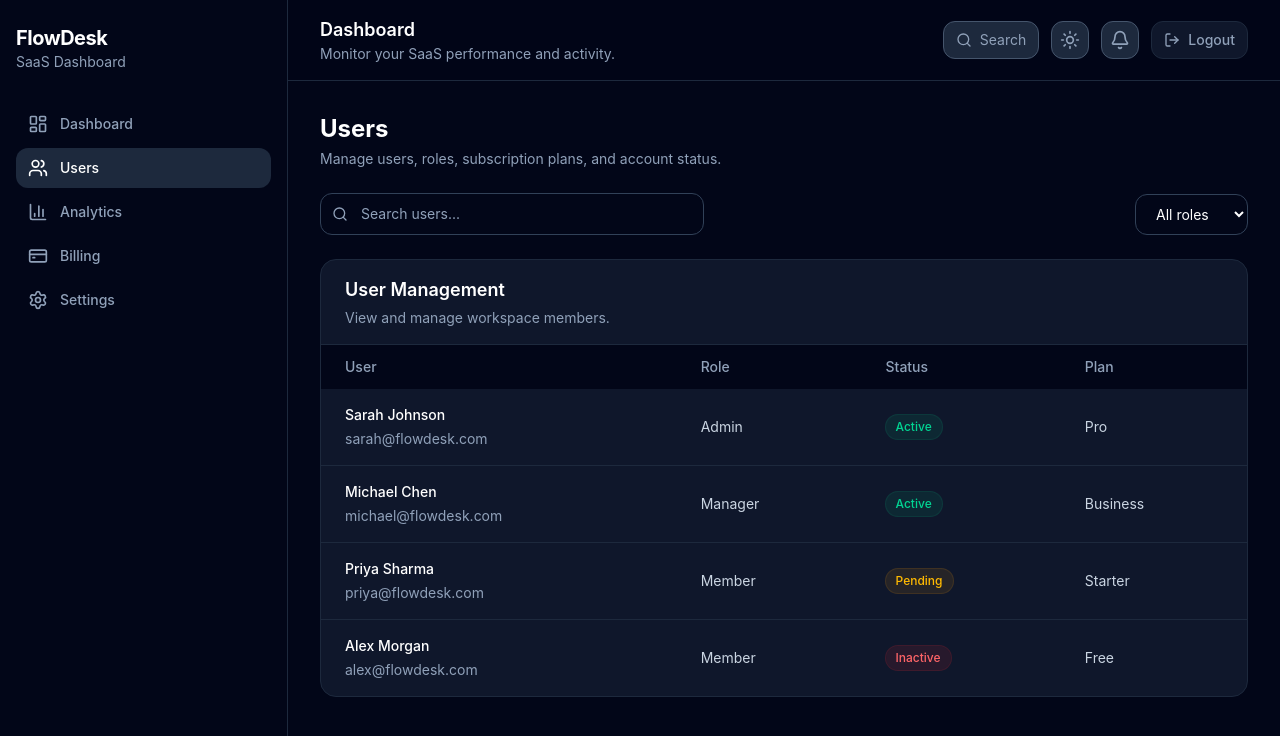
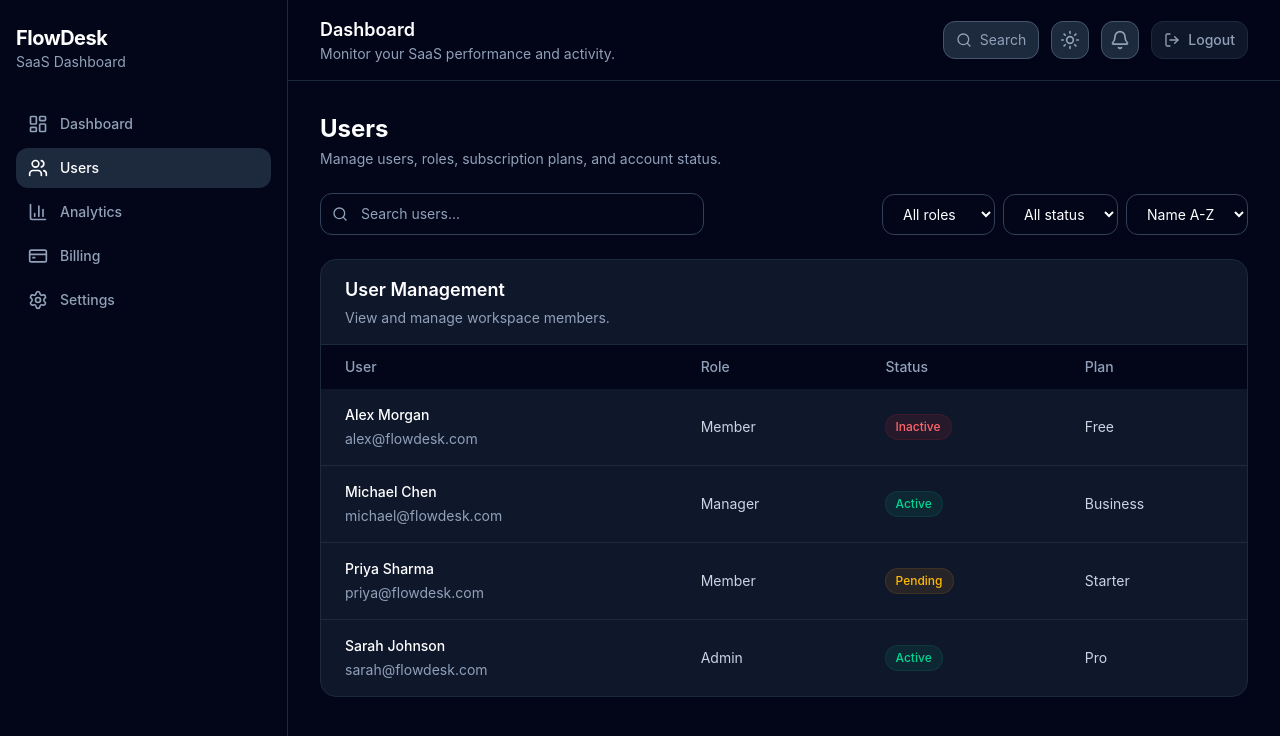
Before and after one commit to ReactRioters/flowdesk-saas-dashboard, a React (Vite) app: page /users in a window 1280 px wide. Shown: the top 736 px of the page. Built offline with nearby package versions, Linux system fonts and the light colour scheme; sample sign-in values are in the browser's storage.

Commit message:
extracted user table compoenetn

```diff
--- /dev/null
+++ b/src/features/users/components/users-table.tsx
@@ -0,0 +1,51 @@
+import { StatusBadge } from "../../../components/ui/status-badge";
+import type { User } from "../../../services/users-service";
+
+type UsersTableProps = {
+  users: User[];
+};
+
+export function UsersTable({ users }: UsersTableProps) {
+  return (
+    <table className="w-full min-w-[720px] text-left text-sm">
+      <thead className="bg-slate-50 text-slate-600 dark:bg-slate-950 dark:text-slate-400">
+        <tr>
+          <th className="px-6 py-3 font-medium">User</th>
+          <th className="px-6 py-3 font-medium">Role</th>
+          <th className="px-6 py-3 font-medium">Status</th>
+          <th className="px-6 py-3 font-medium">Plan</th>
+        </tr>
+      </thead>
+
+      <tbody className="divide-y divide-slate-200 dark:divide-slate-800">
+        {users.map((user) => (
+          <tr
+            key={user.id}
+            className="hover:bg-slate-50 dark:hover:bg-slate-800/50"
+          >
+            <td className="px-6 py-4">
+              <p className="font-medium text-slate-900 dark:text-white">
+                {user.name}
+              </p>
+              <p className="mt-1 text-slate-600 dark:text-slate-400">
+                {user.email}
+              </p>
+            </td>
+
+            <td className="px-6 py-4 text-slate-700 dark:text-slate-300">
+              {user.role}
+            </td>
+
+            <td className="px-6 py-4">
+              <StatusBadge status={user.status} />
+            </td>
+
+            <td className="px-6 py-4 text-slate-700 dark:text-slate-300">
+              {user.plan}
+            </td>
+          </tr>
+        ))}
+      </tbody>
+    </table>
+  );
+}
--- a/src/features/users/pages/users-page.tsx
+++ b/src/features/users/pages/users-page.tsx
@@ -1,22 +1,25 @@
 import { useQuery } from "@tanstack/react-query";
-
-import { StatusBadge } from "../../../components/ui/status-badge";
 import { getUsers } from "../../../services/users-service";
 import { UsersTableSkeleton } from "../components/users-table-skeleton";
 import { EmptyState } from "../../../components/ui/empty-state";
 import { Search, Users } from "lucide-react";
 import { useMemo, useState } from "react";
 import { Input } from "../../../components/ui/input";
+import { UsersTable } from "../components/users-table";
 
 export function UsersPage() {
   const [search, setSearch] = useState("");
   const [roleFilter, setRoleFilter] = useState("all");
+  const [statusFilter, setStatusFilter] = useState("all");
+  const [sortOrder, setSortOrder] = useState<
+    "asc" | "desc"
+  >("asc");
   const { data: users = [], isLoading } = useQuery({
     queryKey: ["users"],
     queryFn: getUsers,
   });
   const filteredUsers = useMemo(() => {
-    return users.filter((user) => {
+    const filtered = users.filter((user) => {
       const searchValue = search.toLowerCase();
 
       const matchesSearch =
@@ -27,9 +30,20 @@ export function UsersPage() {
       const matchesRole =
         roleFilter === "all" || user.role === roleFilter;
 
-      return matchesSearch && matchesRole;
+      const matchesStatus =
+        statusFilter === "all" || user.status === statusFilter;
+
+      return matchesSearch && matchesRole && matchesStatus;
     });
-  }, [users, search, roleFilter]);
+
+    const sorted = [...filtered].sort((a, b) => {
+      const comparison = a.name.localeCompare(b.name);
+
+      return sortOrder === "asc" ? comparison : -comparison;
+    });
+
+    return sorted;
+  }, [users, search, roleFilter, statusFilter, sortOrder]);
 
   return (
     <div className="space-y-6">
@@ -53,6 +67,7 @@ export function UsersPage() {
           />
         </div>
 
+        <div className="flex gap-2">
           <select
             value={roleFilter}
             onChange={(event) => setRoleFilter(event.target.value)}
@@ -63,6 +78,29 @@ export function UsersPage() {
             <option value="Manager">Manager</option>
             <option value="Member">Member</option>
           </select>
+          <select
+            value={statusFilter}
+            onChange={(event) => setStatusFilter(event.target.value)}
+            className="rounded-xl border border-slate-300 bg-white px-4 py-2.5 text-sm text-slate-900 outline-none dark:border-slate-700 dark:bg-slate-950 dark:text-white"
+          >
+            <option value="all">All status</option>
+            <option value="Active">Active</option>
+            <option value="Pending">Pending</option>
+            <option value="Inactive">Inactive</option>
+          </select>
+          <select
+            value={sortOrder}
+            onChange={(event) =>
+              setSortOrder(
+                event.target.value as "asc" | "desc"
+              )
+            }
+            className="rounded-xl border border-slate-300 bg-white px-4 py-2.5 text-sm text-slate-900 outline-none dark:border-slate-700 dark:bg-slate-950 dark:text-white"
+          >
+            <option value="asc">Name A-Z</option>
+            <option value="desc">Name Z-A</option>
+          </select>
+        </div>
       </div>
 
       <div className="overflow-hidden rounded-2xl border border-slate-200 bg-white dark:border-slate-800 dark:bg-slate-900">
@@ -82,48 +120,10 @@ export function UsersPage() {
             <EmptyState
               icon={<Users className="h-6 w-6" />}
               title="No users found"
-              description="Once users join your workspace, they will appear here."
-            />) : (
-            <table className="w-full min-w-[720px] text-left text-sm">
-              <thead className="bg-slate-50 text-slate-600 dark:bg-slate-950 dark:text-slate-400">
-                <tr>
-                  <th className="px-6 py-3 font-medium">User</th>
-                  <th className="px-6 py-3 font-medium">Role</th>
-                  <th className="px-6 py-3 font-medium">Status</th>
-                  <th className="px-6 py-3 font-medium">Plan</th>
-                </tr>
-              </thead>
-
-              <tbody className="divide-y divide-slate-200 dark:divide-slate-800">
-                {filteredUsers.map((user) => (
-                  <tr
-                    key={user.id}
-                    className="hover:bg-slate-50 dark:hover:bg-slate-800/50"
-                  >
-                    <td className="px-6 py-4">
-                      <p className="font-medium text-slate-900 dark:text-white">
-                        {user.name}
-                      </p>
-                      <p className="mt-1 text-slate-600 dark:text-slate-400">
-                        {user.email}
-                      </p>
-                    </td>
-
-                    <td className="px-6 py-4 text-slate-700 dark:text-slate-300">
-                      {user.role}
-                    </td>
-
-                    <td className="px-6 py-4">
-                      <StatusBadge status={user.status} />
-                    </td>
-
-                    <td className="px-6 py-4 text-slate-700 dark:text-slate-300">
-                      {user.plan}
-                    </td>
-                  </tr>
-                ))}
-              </tbody>
-            </table>
+              description="Try adjusting your search or filter criteria."
+            />
+          ) : (
+            <UsersTable users={filteredUsers} />
           )}
         </div>
       </div>
```
Lines whose indentation alone changed are shown as unchanged.
